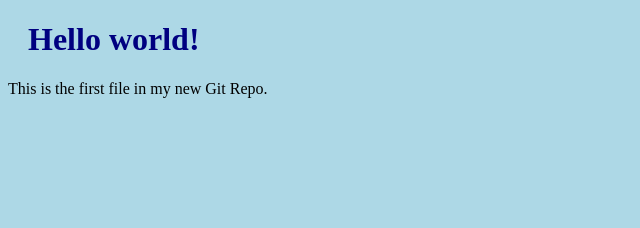
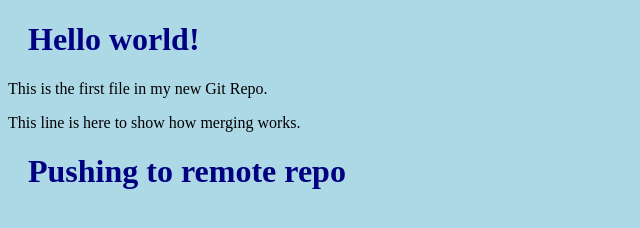
Before and after one commit to tanwar1/gitpractice, a plain HTML site: page index.html in a window 1280 px wide. Shown: the whole page, without its empty margins (0-640 px from the left). Drawn offline with Linux system fonts and the light colour scheme.

Commit message:
updated index.html file

```diff
--- a/index.html
+++ b/index.html
@@ -8,6 +8,8 @@
 
 <h1>Hello world!</h1>
 <p>This is the first file in my new Git Repo.</p>
+<p>This line is here to show how merging works.</p>
+<h1>Pushing to remote repo</h1>
 
 </body>
 </html>
```
